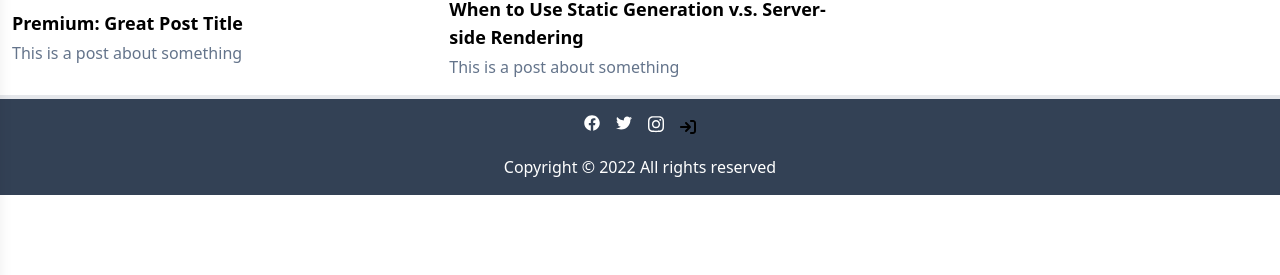
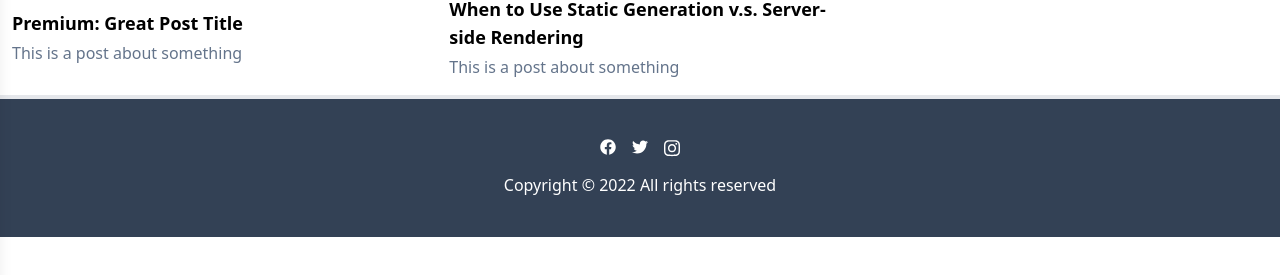
Before and after one commit to mattb-prg/nextjs-blog, a Next.js app: page /categories/crafts in a window 1280 px wide. Shown: the part 477-752 px from the top of the page. Built offline with nearby package versions, Linux system fonts and the light colour scheme; no server answers.

Commit message:
remove login from footer

```diff
--- a/components/layout.tsx
+++ b/components/layout.tsx
@@ -71,9 +71,9 @@ const Layout: FC<ILayoutProps> = ({
         <div className='border-b'></div>
         <main className='py-4 px-3'>{children}</main>
         <div className='border-b-4'></div>
-        <div className='py-4 flex flex-col space-y-4 bg-slate-700'>
+        <div className='py-10 flex flex-col space-y-4 bg-slate-700'>
           <div className='space-x-4 flex justify-center fill-white'>
-            <Social />
+            <Social hideLogin />
           </div>
           <p className='text-center text-white'>Copyright © 2022 All rights reserved </p>
         </div>
--- a/components/social.tsx
+++ b/components/social.tsx
@@ -1,7 +1,10 @@
 import { FC } from "react";
 import { User } from "./user";
 
-export const Social: FC<{}> = () => {
+interface ISocialProps {
+    hideLogin?: boolean
+}
+export const Social: FC<ISocialProps> = ({ hideLogin }) => {
     return (
         <>
             <a className='w-4 hover:fill-orange-700' href='https://facebook.com' target='_blank'>
@@ -13,7 +16,9 @@ export const Social: FC<{}> = () => {
             <a className='w-4 hover:fill-orange-700' href='https://facebook.com' target='_blank'>
                 <svg xmlns="http://www.w3.org/2000/svg" viewBox="0 0 448 512"><path d="M224.1 141c-63.6 0-114.9 51.3-114.9 114.9s51.3 114.9 114.9 114.9S339 319.5 339 255.9 287.7 141 224.1 141zm0 189.6c-41.1 0-74.7-33.5-74.7-74.7s33.5-74.7 74.7-74.7 74.7 33.5 74.7 74.7-33.6 74.7-74.7 74.7zm146.4-194.3c0 14.9-12 26.8-26.8 26.8-14.9 0-26.8-12-26.8-26.8s12-26.8 26.8-26.8 26.8 12 26.8 26.8zm76.1 27.2c-1.7-35.9-9.9-67.7-36.2-93.9-26.2-26.2-58-34.4-93.9-36.2-37-2.1-147.9-2.1-184.9 0-35.8 1.7-67.6 9.9-93.9 36.1s-34.4 58-36.2 93.9c-2.1 37-2.1 147.9 0 184.9 1.7 35.9 9.9 67.7 36.2 93.9s58 34.4 93.9 36.2c37 2.1 147.9 2.1 184.9 0 35.9-1.7 67.7-9.9 93.9-36.2 26.2-26.2 34.4-58 36.2-93.9 2.1-37 2.1-147.8 0-184.8zM398.8 388c-7.8 19.6-22.9 34.7-42.6 42.6-29.5 11.7-99.5 9-132.1 9s-102.7 2.6-132.1-9c-19.6-7.8-34.7-22.9-42.6-42.6-11.7-29.5-9-99.5-9-132.1s-2.6-102.7 9-132.1c7.8-19.6 22.9-34.7 42.6-42.6 29.5-11.7 99.5-9 132.1-9s102.7-2.6 132.1 9c19.6 7.8 34.7 22.9 42.6 42.6 11.7 29.5 9 99.5 9 132.1s2.7 102.7-9 132.1z" /></svg>
             </a>
-            <User />
+            {
+                !hideLogin && <User />
+            }
         </>
     )
 }
--- a/styles/global.css
+++ b/styles/global.css
@@ -1,3 +1,8 @@
 @tailwind base;
 @tailwind components;
 @tailwind utilities;
+
+html,
+body {
+    height: 100%;
+}
```
